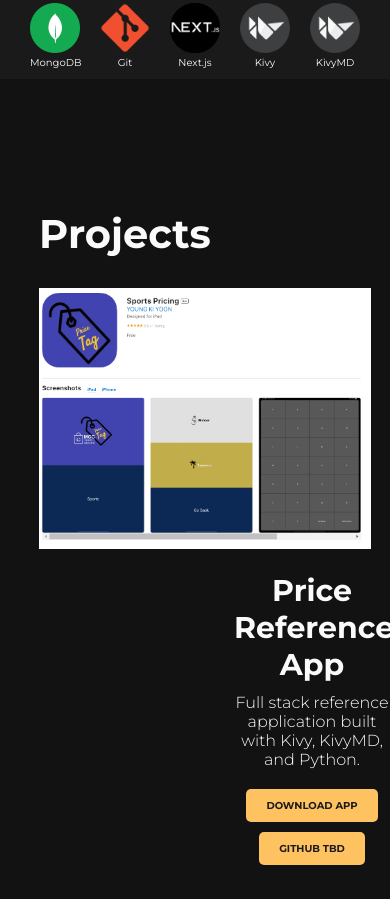
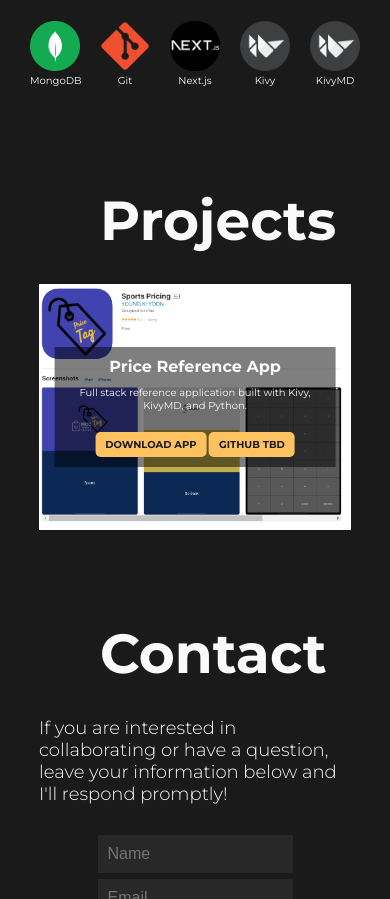
Before and after one commit to Duck-luv-pie/Website, a website: page index.html in a window 390 px wide. Shown: the part 1795-2694 px from the top of the page. Drawn offline with Linux system fonts and the light colour scheme.

Commit message:
ver 0.11 - finished UI

```diff
--- a/index.html
+++ b/index.html
@@ -104,18 +104,20 @@
 
         <section id="projects">
             <h2 class="section-heading">Projects</h2>
-            <div class="project project-left">
+            <div class="project">
                 <div class="project__image-container">
                     <img src="images/price_reference.png" alt="Project Image" class="project__image">
-                </div>
-                <div class="project__info">
-                    <h3 class="project__title">Price Reference App</h3>
-                    <p class="project__description">Full stack reference application built with Kivy, KivyMD, and Python.</p>
-                    <a href="https://apps.apple.com/ca/app/sports-pricing/id1659234086" target="_blank" class="project__button">Download App</a>
-                    <a href="https://github.com" target="_blank" class="project__button">Github TBD</a>
+                    <div class="project__info">
+                        <h3 class="project__title">Price Reference App</h3>
+                        <p class="project__description">Full stack reference application built with Kivy, KivyMD, and Python.</p>
+                        <a href="https://apps.apple.com/ca/app/sports-pricing/id1659234086" target="_blank" class="project__button">Download App</a>
+                        <a href="https://github.com" target="_blank" class="project__button">Github TBD</a>
+                    </div>
                 </div>
             </div>
         </section>
+
+
 
         <section id="contact">
             <h2 class="section-heading">Contact</h2>
--- a/styles.css
+++ b/styles.css
@@ -474,79 +474,52 @@
     margin-bottom: 30px;
 }
 
-.project__title {
-    color: #fafafa;
-    font-size: 3rem;
-    font-weight: 700;
-    margin-left: 60%;
-}
-
-.project__description {
-    color: #fafafa;
-    font-size: 2rem;
-    font-weight: 300;
-    margin-left: 60%;
-}
-
-/* General Styles */
-body {
-    font-family: 'Montserrat', sans-serif;
-    background-color: #1a1a1a;
-    color: #fafafa;
-}
-
-/* Project Section */
-#projects {
-    padding: 4rem 0;
-    background-color: #121212;
-}
-
-.section-heading {
-    font-size: 4rem;
-    margin-left: 10%;
-    margin-bottom: 3rem;
-}
-
 .project {
+    position: relative;
     display: flex;
+    justify-content: center;
     align-items: center;
-    justify-content: center;
-    gap: 2rem;
-    max-width: 1200px;
-    margin: 0 auto;
+    margin-bottom: 4rem;
 }
 
 .project__image-container {
-    flex: 1;
+    position: relative;
+    width: 80%;
 }
 
 .project__image {
-    width: 85%;
-    position: relative;
-    margin-left: 10%;
-    margin-right: 10%;
+    width: 100%;
+    height: auto;
+    display: block;
 }
 
 .project__info {
-    flex: 1;
-    text-align: left;
+    position: absolute;
+    top: 50%;
+    left: 50%;
+    transform: translate(-50%, -50%);
+    background-color: rgba(0, 0, 0, 0.5);
+    padding: 5%;
+    color: #fafafa;
+    text-align: center;
+    width: 60%;
+
 }
 
 .project__title {
-    font-size: 3rem;
+    font-size: 2.4rem;
     margin-bottom: 1rem;
 }
 
 .project__description {
     font-size: 1.6rem;
-    margin-bottom: 2rem;
+    margin-bottom: 1rem;
 }
 
 .project__button {
     display: inline-block;
-    padding: 1rem 2rem;
-    margin-left: 60%;
-    margin-bottom: 1rem;
+    margin-top: 1rem;
+    padding: 0.8rem 1.2rem;
     background-color: #FEC260;
     color: #1a1a1a;
     text-transform: uppercase;
@@ -561,12 +534,75 @@
 }
 
 /* Responsive Design */
+
+@media (max-width: 2400px) {
+    .project__title {
+        font-size: 6rem;
+    }
+
+    .project__description {
+        font-size: 3rem;
+    }
+
+    .project__button {
+        font-size: 2rem;
+    }
+}
+
+
+@media (max-width: 1200px) {
+    .project__title {
+        font-size: 4rem;
+    }
+
+    .project__description {
+        font-size: 3rem;
+    }
+
+    .project__button {
+        font-size: 1.4rem;
+    }
+}
+
 @media (max-width: 768px) {
     .project {
         flex-direction: column;
+        text-align: center;
     }
 
     .project__info {
-        text-align: center;
+        width: 80%; /* Adjust width for smaller screens */
+    }
+
+    .project__title {
+        font-size: 3rem;
+    }
+
+    .project__description {
+        font-size: 1.2rem;
+    }
+
+    .project__button {
+        font-size: 1.2rem;
     }
 }
+
+@media (max-width: 480px) {
+    .project__info {
+        width: 90%; /* Adjust width for smaller screens */
+        padding: 1rem; /* Adjust padding for smaller screens */
+    }
+
+    .project__title {
+        font-size: 1.6rem;
+    }
+
+    .project__description {
+        font-size: 1rem;
+    }
+
+    .project__button {
+        font-size: 1rem;
+        padding: 0.6rem 1rem;
+    }
+}
```
